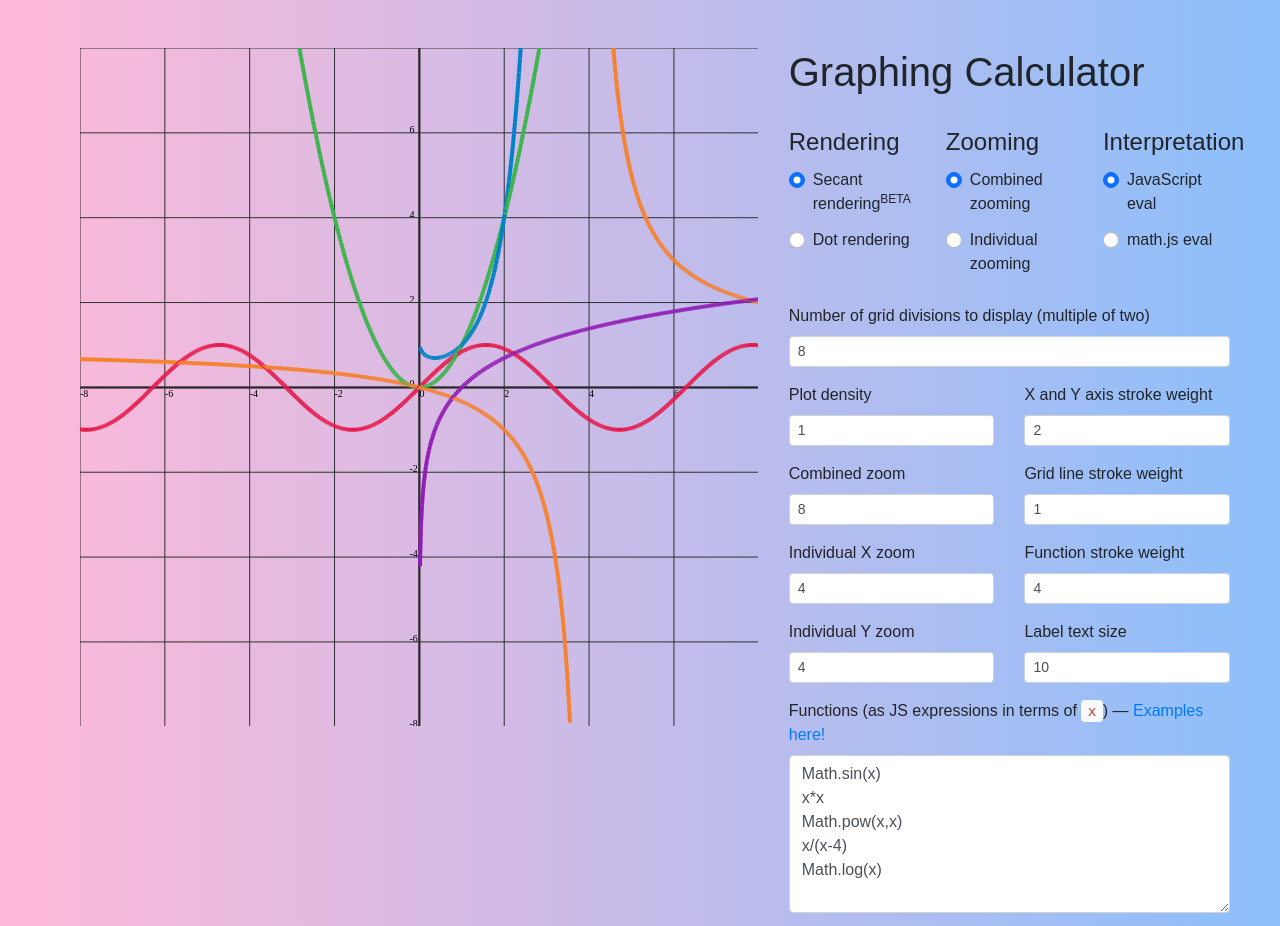
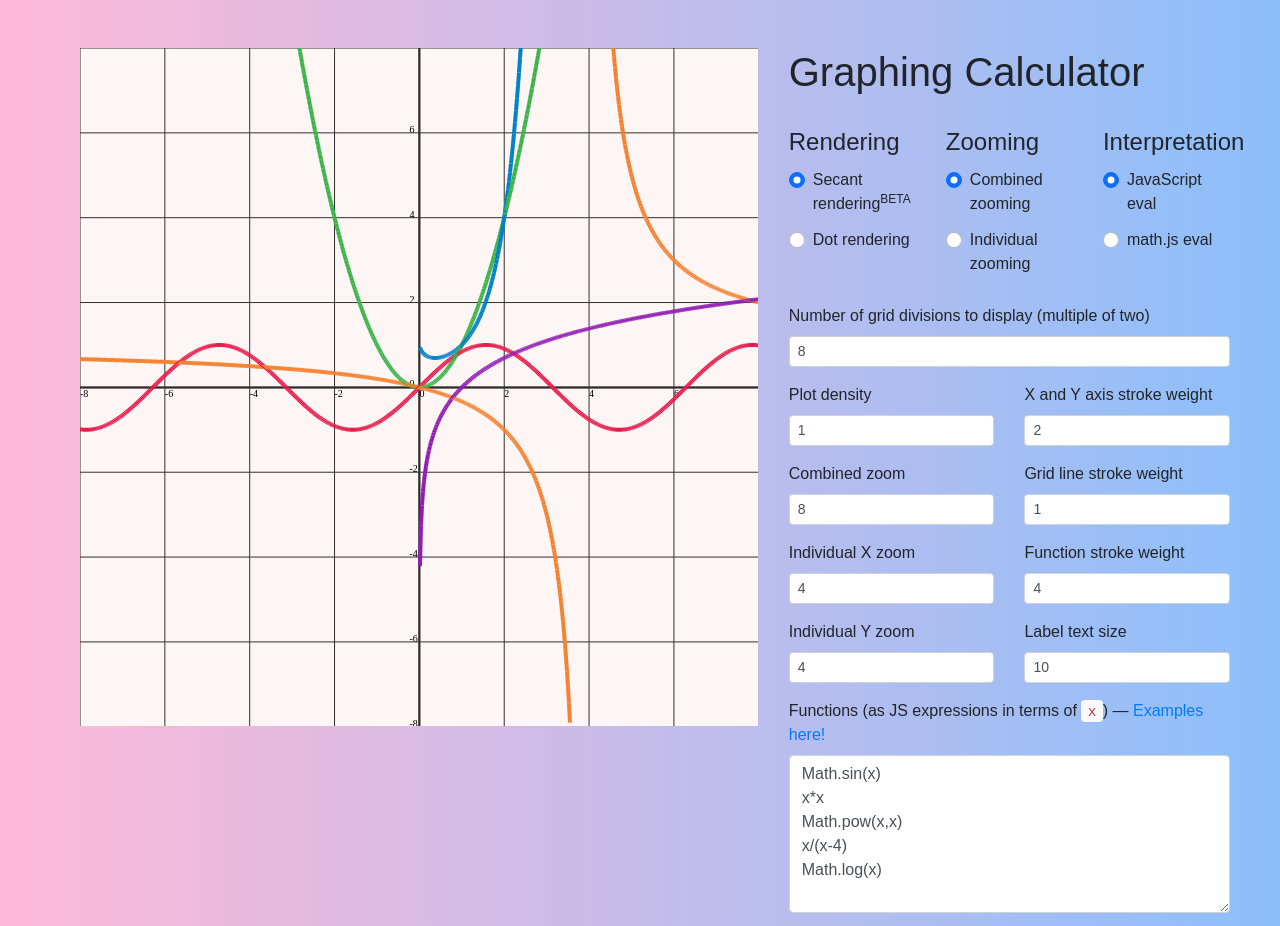
Before and after one commit to swwayam/abstract, a plain HTML site: page index.html in a window 1280 px wide. Shown: the part 1899-2825 px from the top of the page. Drawn offline with nearby package versions, Linux system fonts and the light colour scheme.

Commit message:
graph bg

```diff
--- a/style.css
+++ b/style.css
@@ -477,3 +477,7 @@ img{
 .form-check {
   margin-bottom: 0.75rem;
 }
+
+#cContainer canvas {
+  background-color: #fef5f5;
+}
```
